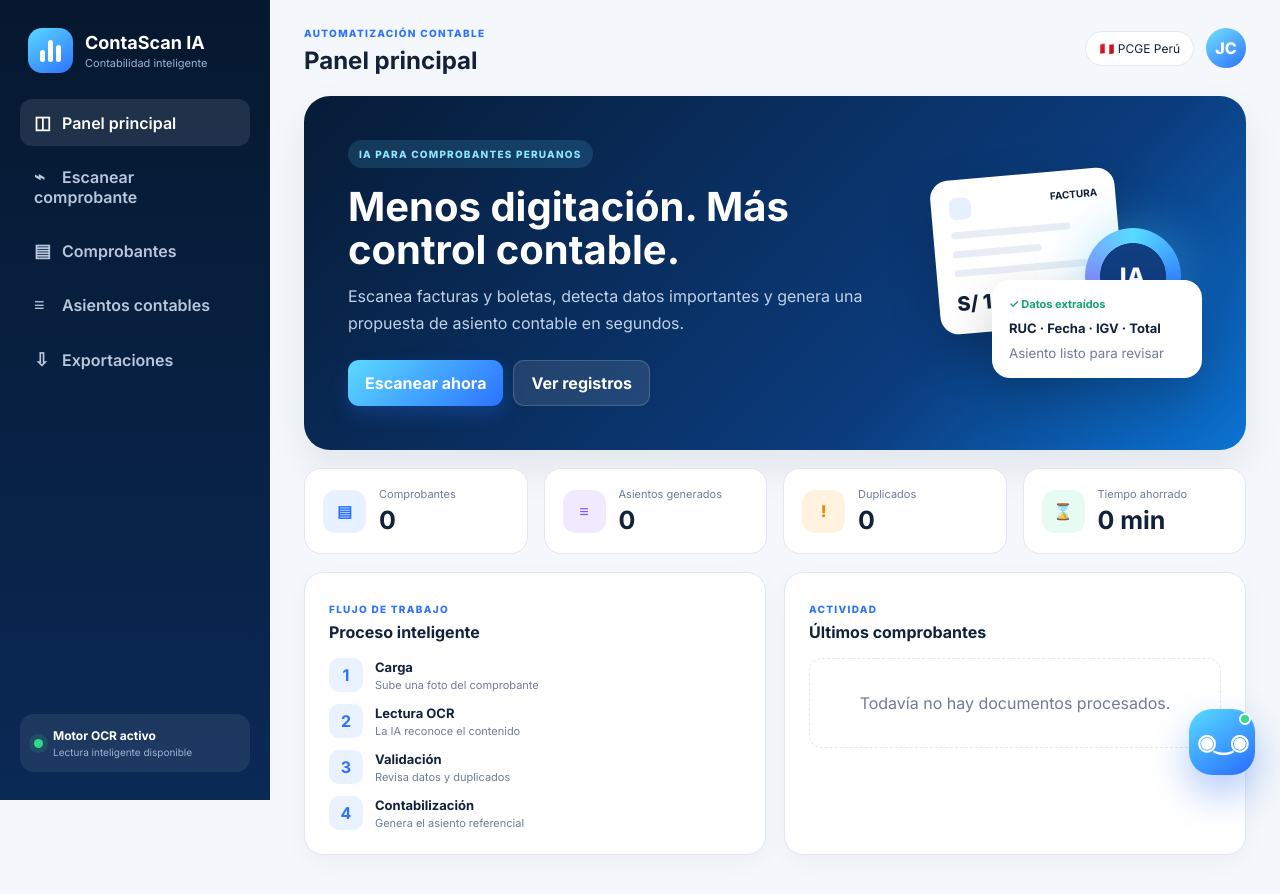
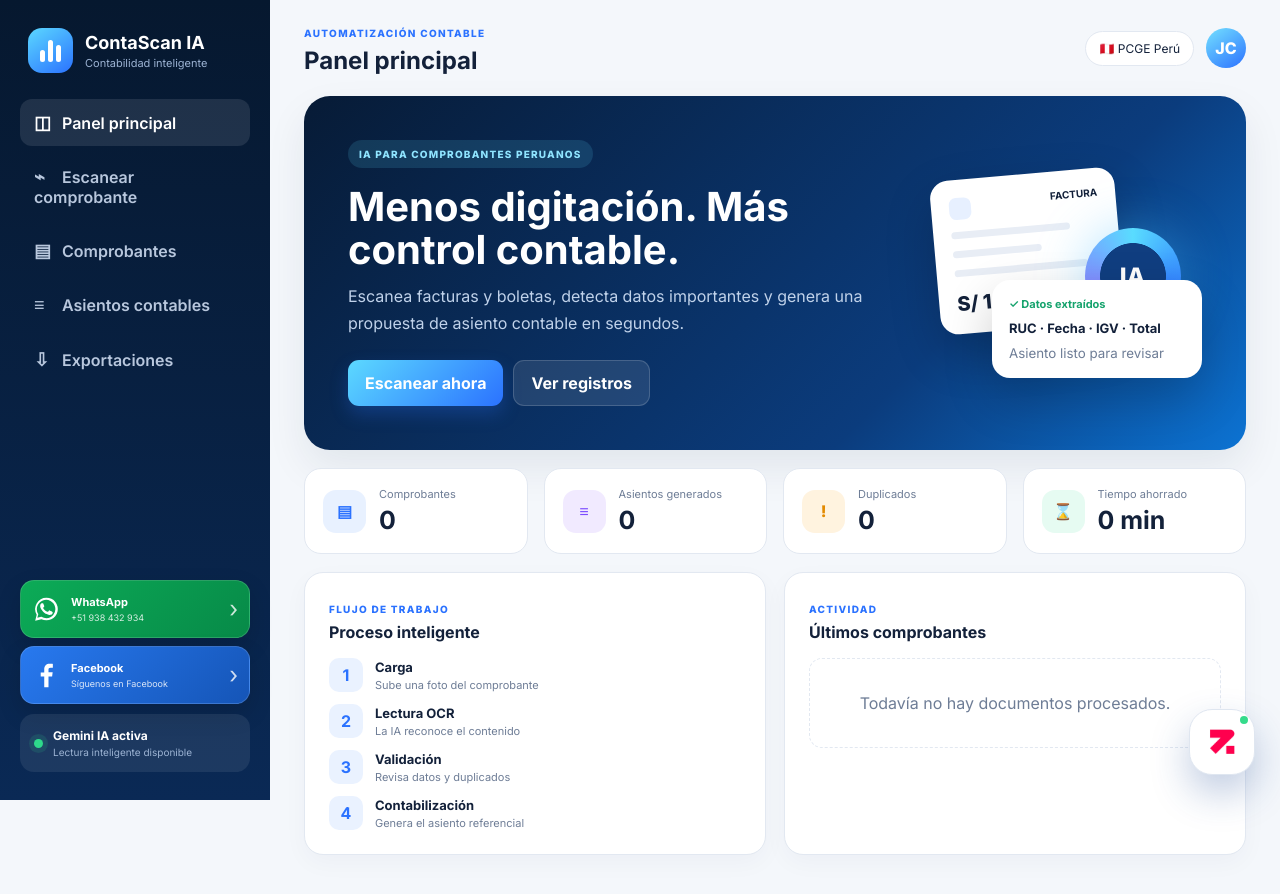
Before and after one commit to Jean999999/ContaScan-IA, a website: page public/index.html in a window 1280 px wide. Drawn offline with Linux system fonts and the light colour scheme; no server answers.

Commit message:
Agregar WhatsApp, Facebook y logo Zegel

```diff
--- a/public/index.html
+++ b/public/index.html
@@ -31,9 +31,21 @@
     </nav>
 
     <div class="sidebar-bottom">
+      <div class="social-links" aria-label="Canales de contacto">
+        <a class="social-link whatsapp" href="https://wa.me/51938432934?text=Hola%2C%20vengo%20desde%20ContaScan%20IA" target="_blank" rel="noopener noreferrer" aria-label="Contactar por WhatsApp al 938 432 934">
+          <svg class="social-icon" viewBox="0 0 32 32" aria-hidden="true"><path fill="currentColor" d="M16 3A12.5 12.5 0 0 0 5.2 21.8L3.5 28.5l6.9-1.8A12.5 12.5 0 1 0 16 3Zm0 22.7c-2 0-4-.6-5.6-1.6l-.4-.2-4.1 1.1 1.1-4-.3-.4A10.2 10.2 0 1 1 16 25.7Zm5.6-7.7c-.3-.2-1.8-.9-2.1-1-.3-.1-.5-.2-.7.2-.2.3-.8 1-1 1.2-.2.2-.4.2-.7.1-2-.9-3.4-1.8-4.7-4-.4-.6.4-.6 1.1-1.9.1-.2 0-.5-.1-.7l-1-2.4c-.3-.6-.5-.5-.7-.5h-.6c-.2 0-.6.1-.9.4-.3.3-1.2 1.2-1.2 2.9s1.2 3.3 1.4 3.6c.2.2 2.4 3.7 5.9 5.2.8.4 1.5.6 2 .7.8.3 1.6.2 2.2.1.7-.1 1.8-.8 2.1-1.5.3-.7.3-1.3.2-1.5-.1-.2-.3-.3-.6-.5Z"/></svg>
+          <span><strong>WhatsApp</strong><small>+51 938 432 934</small></span>
+          <b aria-hidden="true">›</b>
+        </a>
+        <a class="social-link facebook" href="https://www.facebook.com/profile.php?id=61590888144596&amp;locale=es_LA" target="_blank" rel="noopener noreferrer" aria-label="Abrir la página de Facebook">
+          <svg class="social-icon" viewBox="0 0 32 32" aria-hidden="true"><path fill="currentColor" d="M18.2 29V17.1h4l.6-4.6h-4.6V9.6c0-1.3.4-2.2 2.3-2.2H23V3.3c-.4-.1-1.9-.2-3.6-.2-3.5 0-5.9 2.1-5.9 6.1v3.4H9.6v4.6h3.9V29h4.7Z"/></svg>
+          <span><strong>Facebook</strong><small>Síguenos en Facebook</small></span>
+          <b aria-hidden="true">›</b>
+        </a>
+      </div>
       <div class="mini-card">
         <span class="online"></span>
-        <div><strong>Motor OCR activo</strong><small>Lectura inteligente disponible</small></div>
+        <div><strong>Gemini IA activa</strong><small>Lectura inteligente disponible</small></div>
       </div>
     </div>
   </aside>
@@ -251,13 +263,13 @@
   </div>
 
   <button id="chatLauncher" class="chat-launcher" aria-label="Abrir asistente ContaBot">
-    <span class="bot-face">◉‿◉</span>
+    <img class="bot-logo" src="/assets/zegel-mark.png" alt="Logo Zegel">
     <span class="bot-pulse"></span>
   </button>
 
   <aside id="chatPanel" class="chat-panel hidden" aria-label="Asistente ContaBot">
     <div class="chat-header">
-      <div class="chat-avatar">◉‿◉</div>
+      <div class="chat-avatar"><img src="/assets/zegel-mark.png" alt="Logo Zegel"></div>
       <div>
         <strong>ContaBot</strong>
         <small>Asistente de ContaScan IA</small>
--- a/public/styles.css
+++ b/public/styles.css
@@ -98,3 +98,41 @@ body.camera-open{overflow:hidden}
   .camera-tip{margin:9px 0}.camera-controls{padding-bottom:max(5px,env(safe-area-inset-bottom))}
   .camera-start-button+.source-divider+.dropzone{min-height:205px}
 }
+
+/* Contacto directo: WhatsApp y Facebook */
+.sidebar-bottom{display:grid;gap:10px}
+.social-links{display:grid;gap:8px}
+.social-link{
+  min-height:58px;padding:10px 11px;border-radius:14px;color:white;text-decoration:none;
+  display:flex;align-items:center;gap:10px;border:1px solid rgba(255,255,255,.14);
+  box-shadow:0 10px 24px rgba(0,0,0,.14);transition:transform .18s ease,filter .18s ease
+}
+.social-link:hover{transform:translateY(-2px);filter:brightness(1.06)}
+.social-link.whatsapp{background:linear-gradient(135deg,#0cab57,#078a48)}
+.social-link.facebook{background:linear-gradient(135deg,#2879ef,#1555b7)}
+.social-icon{width:29px;height:29px;flex:0 0 29px}
+.social-link span{min-width:0;flex:1}.social-link strong,.social-link small{display:block}
+.social-link strong{font-size:11px}.social-link small{font-size:9px;color:rgba(255,255,255,.83);margin-top:3px;white-space:nowrap;overflow:hidden;text-overflow:ellipsis}
+.social-link>b{font-size:23px;font-weight:400;opacity:.8}
+
+/* Identidad visual de Zegel en ContaBot */
+.chat-launcher{
+  background:#fff;border:1px solid #dfe6f0;padding:8px;overflow:hidden;
+  box-shadow:0 18px 38px rgba(32,76,150,.28)
+}
+.bot-logo{width:100%;height:100%;object-fit:contain;display:block;border-radius:15px}
+.chat-avatar{background:#fff;border:1px solid rgba(255,255,255,.35);padding:4px;overflow:hidden}
+.chat-avatar img{width:100%;height:100%;object-fit:contain;display:block;border-radius:10px}
+
+@media(max-width:850px) and (min-width:601px){
+  .social-link{width:52px;height:52px;min-height:52px;padding:0;justify-content:center;margin:auto;border-radius:16px}
+  .social-link span,.social-link>b{display:none}.social-icon{width:27px;height:27px;flex-basis:27px}
+}
+@media(max-width:600px){
+  .sidebar-bottom{display:block;position:fixed;right:14px;bottom:82px;z-index:26;margin:0}
+  .sidebar-bottom .mini-card{display:none}
+  .social-links{display:flex;flex-direction:column;gap:8px}
+  .social-link{width:48px;height:48px;min-height:48px;padding:0;justify-content:center;border-radius:50%}
+  .social-link span,.social-link>b{display:none}.social-icon{width:25px;height:25px;flex-basis:25px}
+  .chat-launcher{right:72px}
+}
```
Also changed, not shown: public/assets/zegel-mark.png (added).
